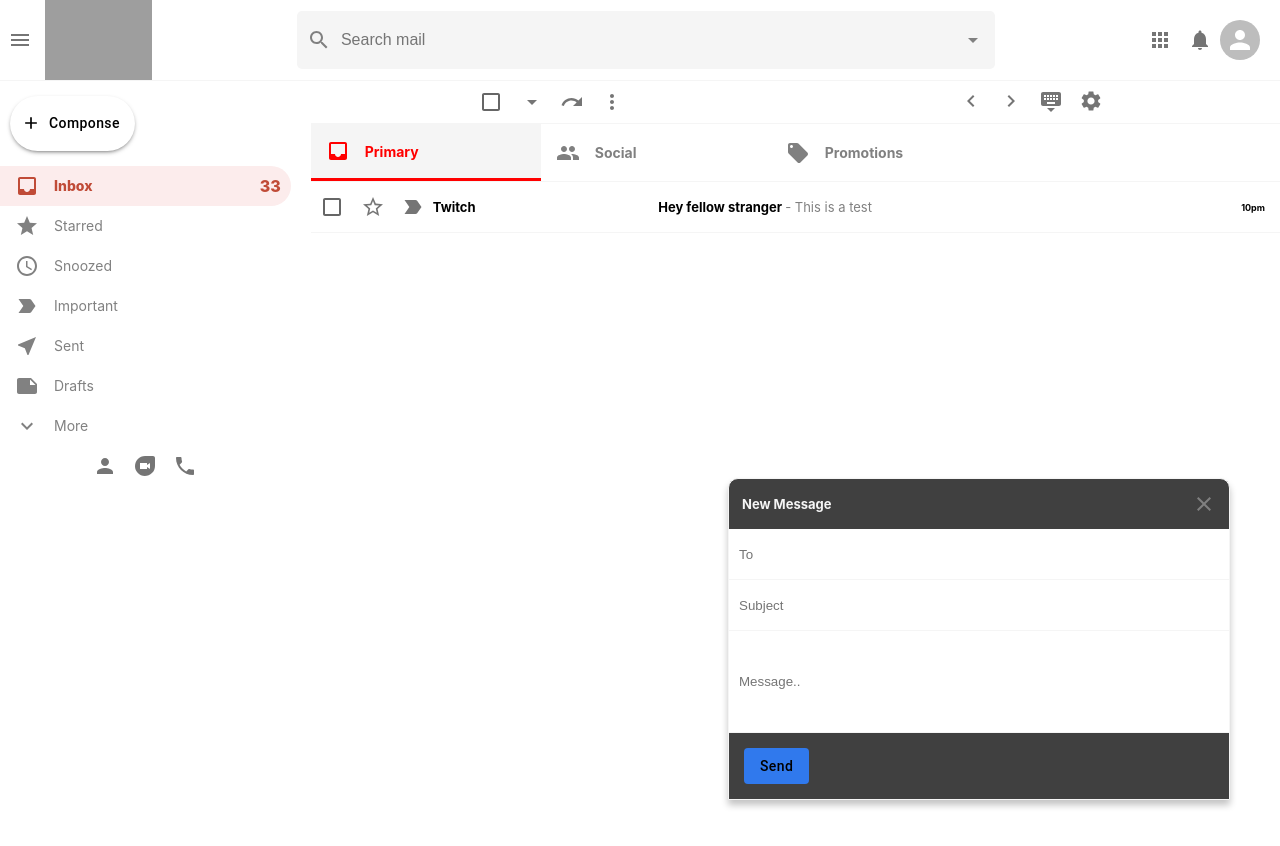
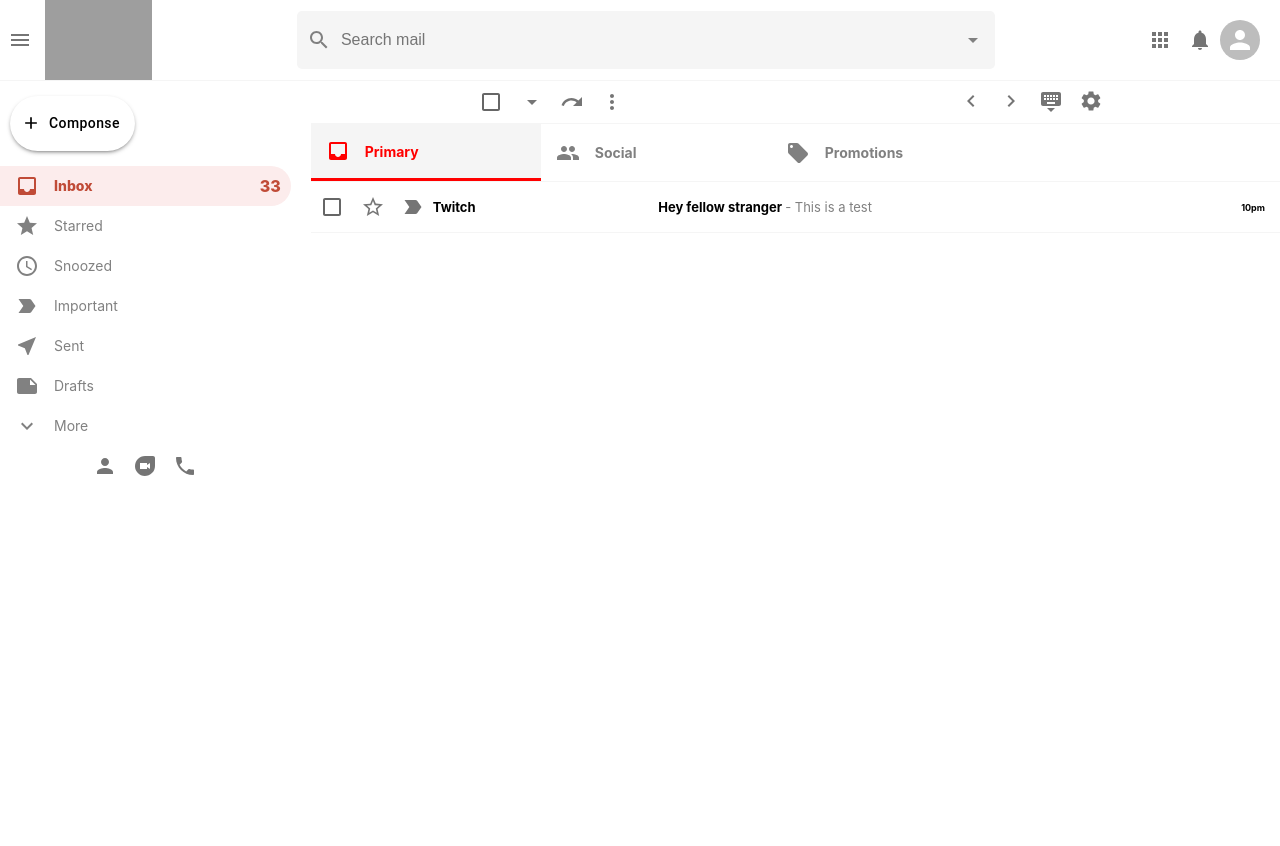
Before and after one commit to myck-prog/gmail-clone, a React (Create React App) app: page / in a window 1280 px wide. Shown: the top 846 px of the page. Built offline with nearby package versions, Linux system fonts and the light colour scheme; grey boxes are pictures that could not be loaded.

Commit message:
Buil send mail function

```diff
--- a/package.json
+++ b/package.json
@@ -13,6 +13,7 @@
     "@testing-library/user-event": "^14.4.3",
     "react": "^18.2.0",
     "react-dom": "^18.2.0",
+    "react-hook-form": "^7.36.1",
     "react-redux": "^8.0.4",
     "react-router-dom": "^6.4.1",
     "react-scripts": "5.0.1",
--- a/src/App.js
+++ b/src/App.js
@@ -7,8 +7,11 @@ import EmailList from "./EmailList";
 import SendMail from "./components/SendMail";
 
 import { BrowserRouter as Router, Routes, Route } from "react-router-dom";
+import { useSelector } from "react-redux";
+import { selectSendMessageIsOpen } from "./features/mailSlice";
 
 function App() {
+  const sendMessageIsOpen = useSelector(selectSendMessageIsOpen)
   return (
     <Router>
       <div className="app">
@@ -21,7 +24,7 @@ function App() {
           </Routes>
         </div>
 
-        <SendMail />
+        {sendMessageIsOpen &&<SendMail />}
       </div>
     </Router>
   );
@@ -32,3 +35,6 @@ export default App;
 // 1:44:01
 // 2:02:04
 // 2:43:42
+// 20 minutes
+// 2:51:39
+// 2:31 pm
--- a/src/Sidebar.js
+++ b/src/Sidebar.js
@@ -12,12 +12,15 @@ import ExpandMoreIcon from '@mui/icons-material/ExpandMore';
 import PersonIcon from '@mui/icons-material/Person';
 import DuoIcon from '@mui/icons-material/Duo';
 import PhoneIcon from '@mui/icons-material/Phone';
+import { useDispatch } from 'react-redux';
+import {openSendMessage} from './features/mailSlice'
 
 
 function Sidebar() {
+  const dispatch = useDispatch()
   return (
    <div className="sidebar">
-    <Button startIcon={<AddIcon fontSize='large'/>} className="sidebar__compose" >Componse</Button>
+    <Button startIcon={<AddIcon fontSize='large'/>} className="sidebar__compose" onClick={()=>dispatch(openSendMessage())}>Componse</Button>
     <SidebarOption Icon={InboxIcon} title="Inbox" number ={33} selected = {true}/>
     <SidebarOption Icon={StarIcon} title="Starred" number ={33}/>
     <SidebarOption Icon={AccessTimeIcon} title="Snoozed" number ={33}/>
--- a/src/components/SendMail.css
+++ b/src/components/SendMail.css
@@ -49,3 +49,9 @@
 .sendMail__message{
     flex: 1;
 }
+.sendMail__error{
+    background-color: white;
+    color: red;
+    text-align: right;
+    padding: 2px
+}
--- a/src/components/SendMail.jsx
+++ b/src/components/SendMail.jsx
@@ -1,26 +1,62 @@
-import "./SendMail.css"
-import CloseIcon from '@mui/icons-material/Close';
-import {Button} from "@mui/material"
+import "./SendMail.css";
+import CloseIcon from "@mui/icons-material/Close";
+import { Button } from "@mui/material";
+import { useForm } from "react-hook-form";
+import { useDispatch } from "react-redux";
+import { closeSendMessage } from "../features/mailSlice";
 
 function SendMail() {
+  const dispatch = useDispatch();
+  const {
+    register,
+    handleSubmit,
+    watch,
+    formState: { errors },
+  } = useForm();
+
+  const onSubmit = (formData) => {
+    console.log(formData);
+  };
+
   return (
-   <div className="sendMail">
-    <div className="sendMail__header">
+    <div className="sendMail">
+      <div className="sendMail__header">
         <h3>New Message</h3>
-        <CloseIcon className="sendMail__close"/>
-    </div>
-    <form action="">
-        <input placeholder ="To" type="text" />
-        <input placeholder ="Subject" type="text" />
-        <input placeholder ="Message.. "type="text" className="sendMail__message" />
+        <CloseIcon className="sendMail__close" onClick  = {()=> dispatch(closeSendMessage())} />
+      </div>
+      {/* Validation  */}
+      <form action="" onSubmit={handleSubmit(onSubmit)}>
+        <input
+          placeholder="To"
+          type="text"
+          {...register("to", { required: true })}
+        />
+        {errors.to && <p className="sendMail__error">To is required</p>}
+        <input
+          placeholder="Subject"
+          type="text"
+          {...register("subject", { required: true })}
+        />
+        {errors.subject && <p className="sendMail__error">Subject is required</p>}
+        <input
+          placeholder="Message.. "
+          type="text"
+          className="sendMail__message"
+          {...register("message", { required: true })}
+        />
+        {errors.message && <p className="sendMail__error">Message is required</p>}
         <div className="sendMail__options">
-            <Button className="sendMail__send"
+          <Button
+            className="sendMail__send"
             variant="container"
             color="primary"
-            type="submit">Send</Button>
+            type="submit"
+          >
+            Send
+          </Button>
         </div>
-    </form>
-   </div>
-  )
+      </form>
+    </div>
+  );
 }
-export default SendMail
+export default SendMail;
--- a/src/features/mailSlice.js
+++ b/src/features/mailSlice.js
@@ -9,6 +9,7 @@ export const mailSlice = createSlice({
   reducers: {
     openSendMessage: (state) => {
       state.sendMessageIsOpen = true;
+      console.log("Yeah")
     },
     closeSendMessage: (state) => {
       state.sendMessageIsOpen = false;
```
Also changed, not shown: 1 other file (tests, documents, lock files or other folders).
